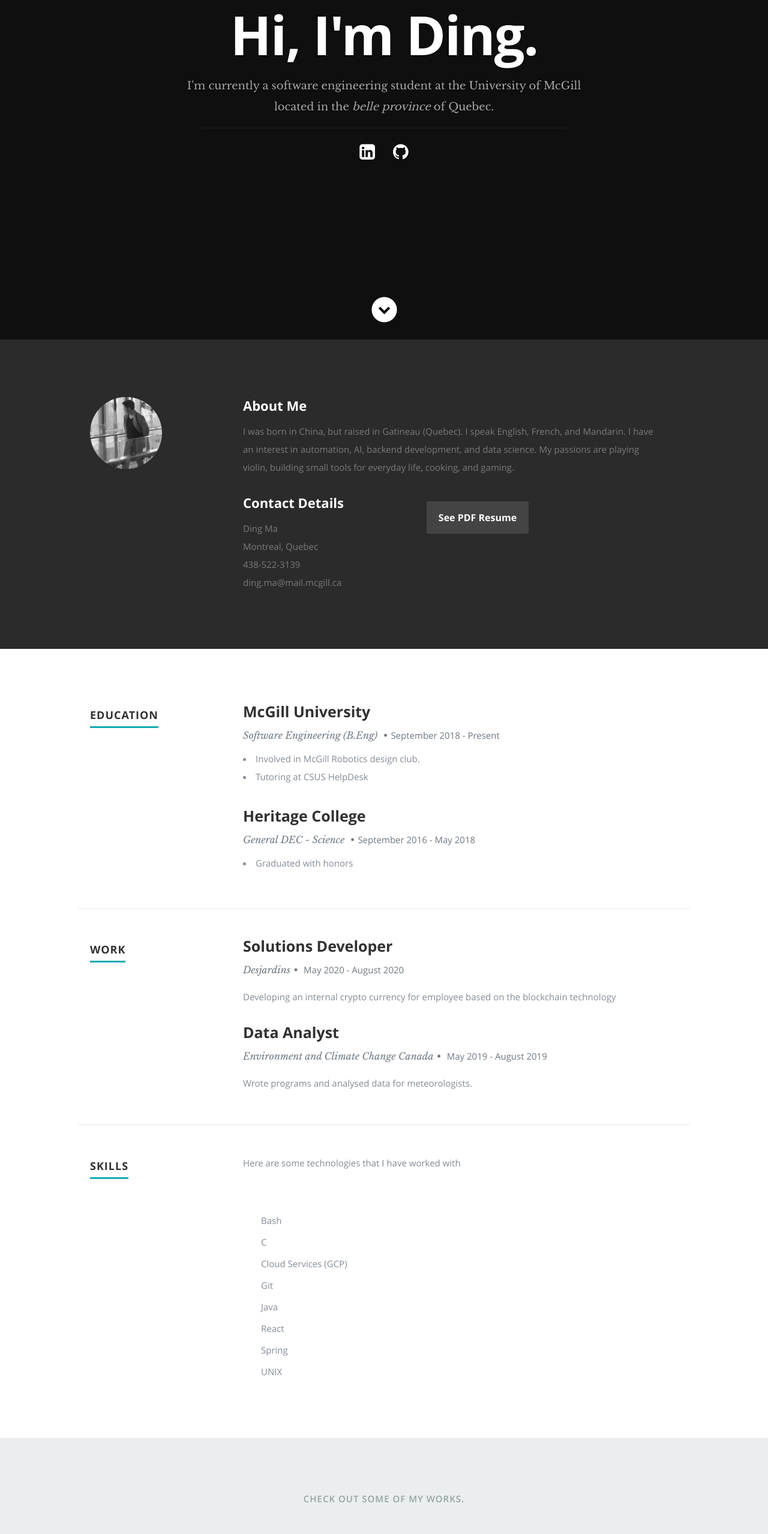
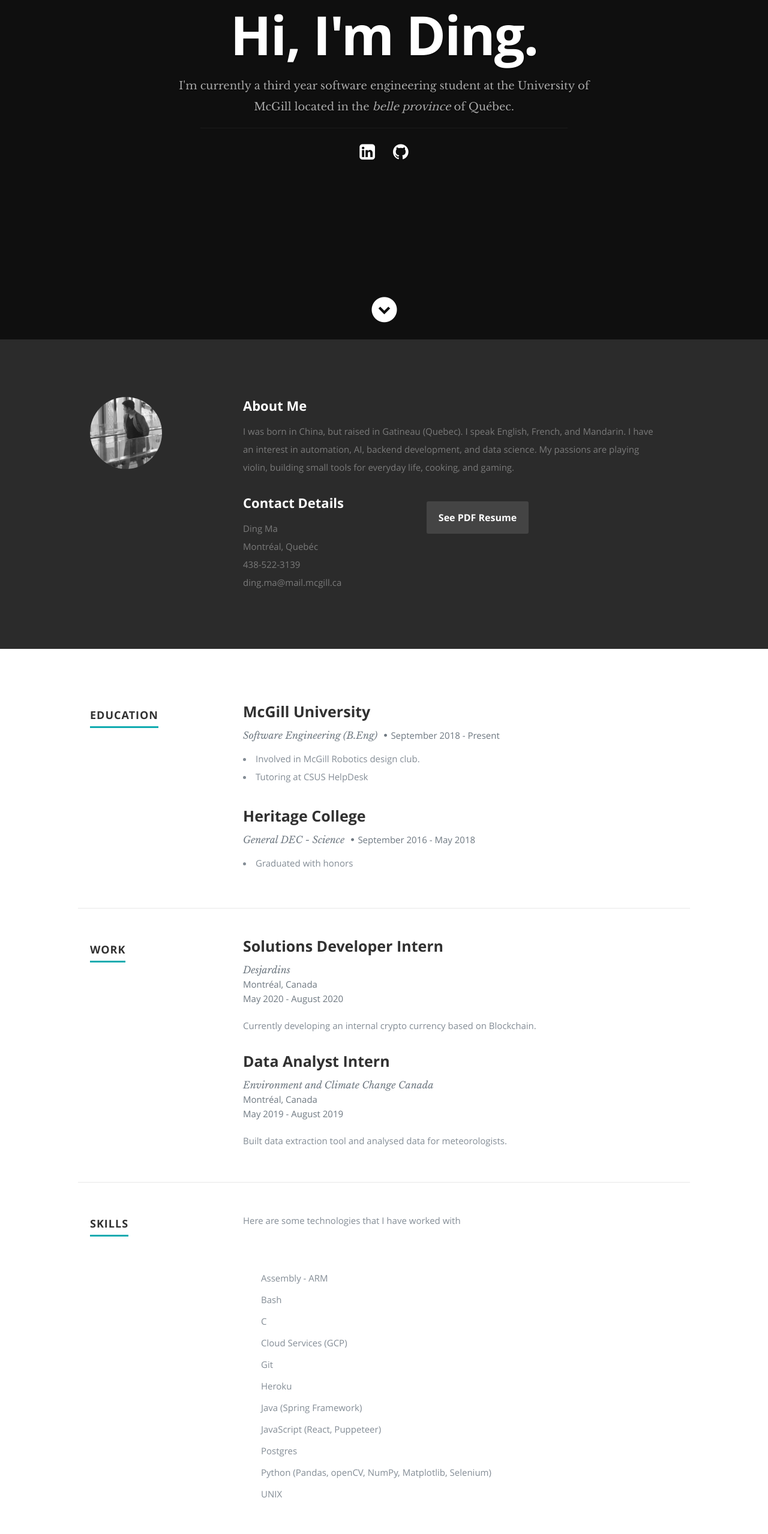
Before and after one commit to ding-ma/portfolio-V1, a React (Create React App) app: page / in a window 1280 px wide. Shown: the part 234-2792 px from the top of the page at 60% size. Built offline with nearby package versions, Linux system fonts and the light colour scheme.

Commit message:
small polish

```diff
--- a/public/index.html
+++ b/public/index.html
@@ -12,7 +12,7 @@
       <link href="%PUBLIC_URL%/css/magnific-popup.css" rel="stylesheet">
 
 
-      <title>Ding's Website</title>
+      <title>Me</title>
   </head>
 
   <body>
--- a/src/Components/About.js
+++ b/src/Components/About.js
@@ -21,7 +21,7 @@ class About extends Component {
                                 <p className="address">
                                     <span>Ding Ma</span><br/>
                                     <span>
-						         Montreal, Quebec
+						         Montréal, Quebéc
                    </span><br/>
                                     <span>438-522-3139</span><br/>
                                     <span>ding.ma@mail.mcgill.ca</span>
--- a/src/Components/Header.js
+++ b/src/Components/Header.js
@@ -38,8 +38,9 @@ class Header extends Component {
                 <div className="row banner">
                     <div className="banner-text">
                         <h1 className="responsive-headline">Hi, I'm Ding.</h1>
-                        <h3>I'm currently a software engineering student at the University of McGill located in the <i>belle
-                            province</i> of Quebec.</h3>
+                        <h3>I'm currently a third year software engineering student at the University of McGill located
+                            in the <i>belle
+                                province</i> of Québec.</h3>
                         <hr/>
                         <ul className="social">
                             {networks}
--- a/src/Components/Resume.js
+++ b/src/Components/Resume.js
@@ -6,32 +6,40 @@ class Resume extends Component {
         const works = [
             {
                 "company": "Desjardins",
-                "title": "Solutions Developer",
+                "title": "Solutions Developer Intern",
+                "location": "Montréal, Canada",
                 "years": "May 2020 - August 2020",
-                "description": "Developing an internal crypto currency for employee based on the blockchain technology"
+                "description": "Currently developing an internal crypto currency based on Blockchain."
             },
             {
                 "company": "Environment and Climate Change Canada",
-                "title": "Data Analyst",
+                "title": "Data Analyst Intern",
+                "location": "Montréal, Canada",
                 "years": "May 2019 - August 2019",
-                "description": "Wrote programs and analysed data for meteorologists."
+                "description": "Built data extraction tool and analysed data for meteorologists."
             }
         ].map(function (work) {
+
             return (<div key={work.title}><h3>{work.title}</h3>
-                <p className="info">{work.company}<span>&bull;</span> <em className="date">{work.years}</em></p>
+                <p className="info">{work.company}<br/><em className="date">{work.location}</em><br/>
+                    <em className="date">{work.years}</em></p>
+
                 <p>{work.description}</p>
             </div>)
         });
 
         const skills = [
+            "Python (Pandas, openCV, NumPy, Matplotlib, Selenium)",
             "Git",
-            "Java",
+            "Java (Spring Framework)",
+            "Heroku",
+            "Postgres",
+            "Assembly - ARM",
             "C",
             "Bash",
             "UNIX",
-            "Spring",
             "Cloud Services (GCP)",
-            "React"
+            "JavaScript (React, Puppeteer)"
         ].sort().map(function (skill) {
             return <ul>{skill}</ul>
         });
```
